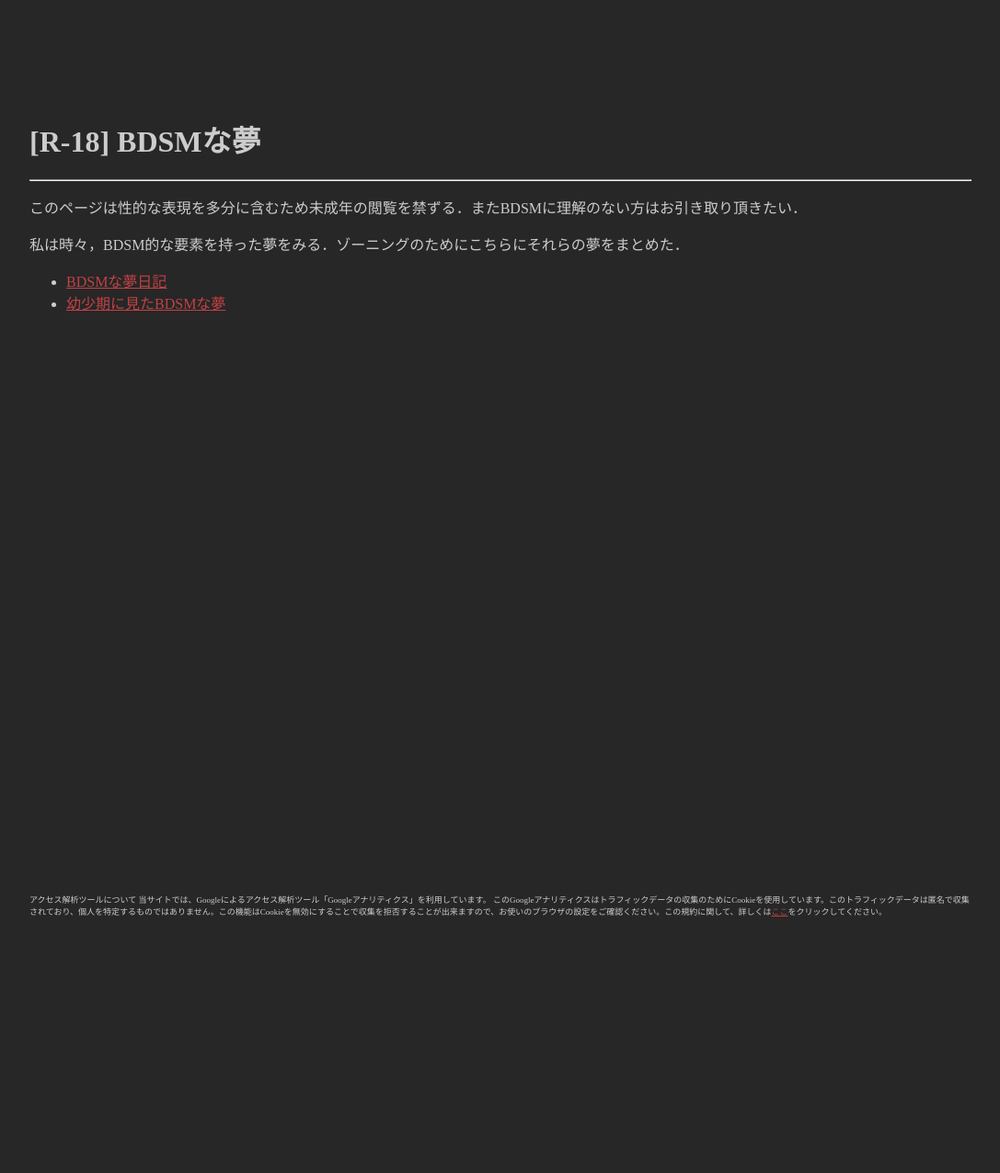
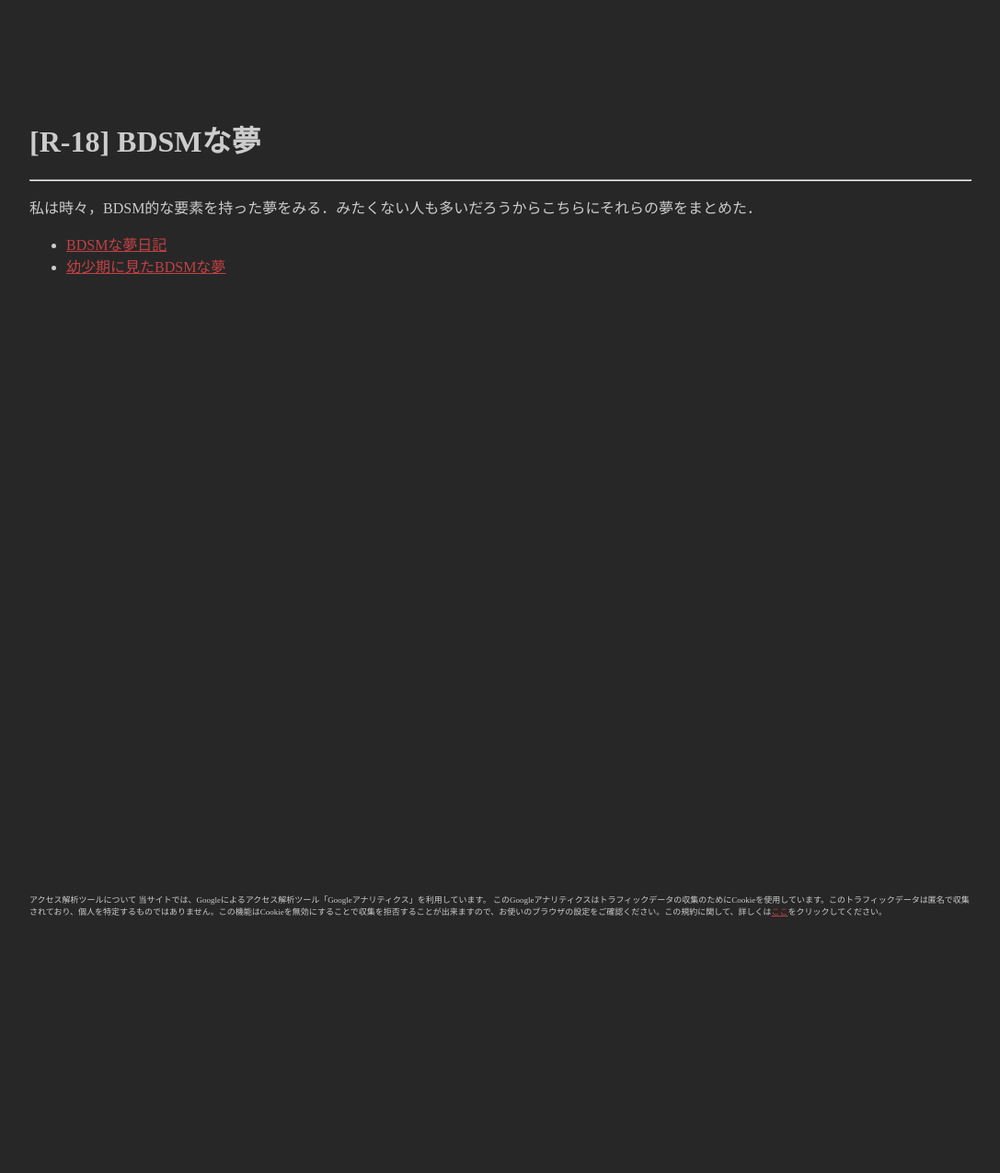
Before and after one commit to hihumi-riku/hihumi-riku.github.io, a Jekyll site: the page built from _posts/2019-01-31-dream_bdsm_list.md, in a window 1280 px wide. Shown: the whole page at 92% size, without its empty margins (96-1183 px from the left). Built offline with Jekyll 4.4.1, drawn with Linux system fonts in a browser that asks for light colours.

Commit message:
Update 2019-01-31-dream_bdsm_list.md

```diff
--- a/_posts/2019-01-31-dream_bdsm_list.md
+++ b/_posts/2019-01-31-dream_bdsm_list.md
@@ -5,9 +5,7 @@ title: BDSMな夢
 
 # [R-18] BDSMな夢
 ---
-このページは性的な表現を多分に含むため未成年の閲覧を禁ずる．またBDSMに理解のない方はお引き取り頂きたい．
-
-私は時々，BDSM的な要素を持った夢をみる．ゾーニングのためにこちらにそれらの夢をまとめた．
+私は時々，BDSM的な要素を持った夢をみる．みたくない人も多いだろうからこちらにそれらの夢をまとめた．
 
 - [BDSMな夢日記](/2019/01/29/dream_bdsm.html)
 - [幼少期に見たBDSMな夢](/2019/01/31/dream_bdsm_child.html)
```
